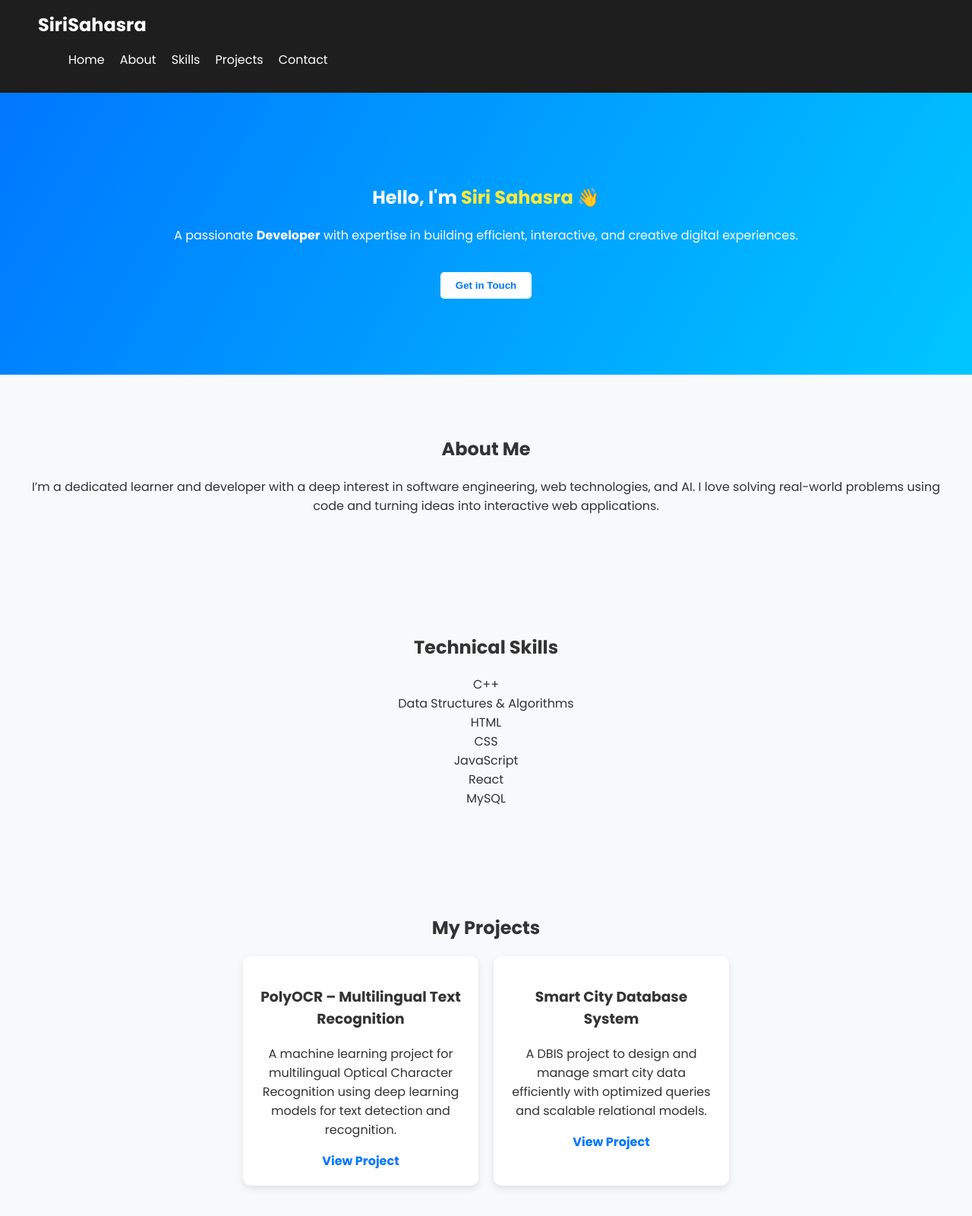
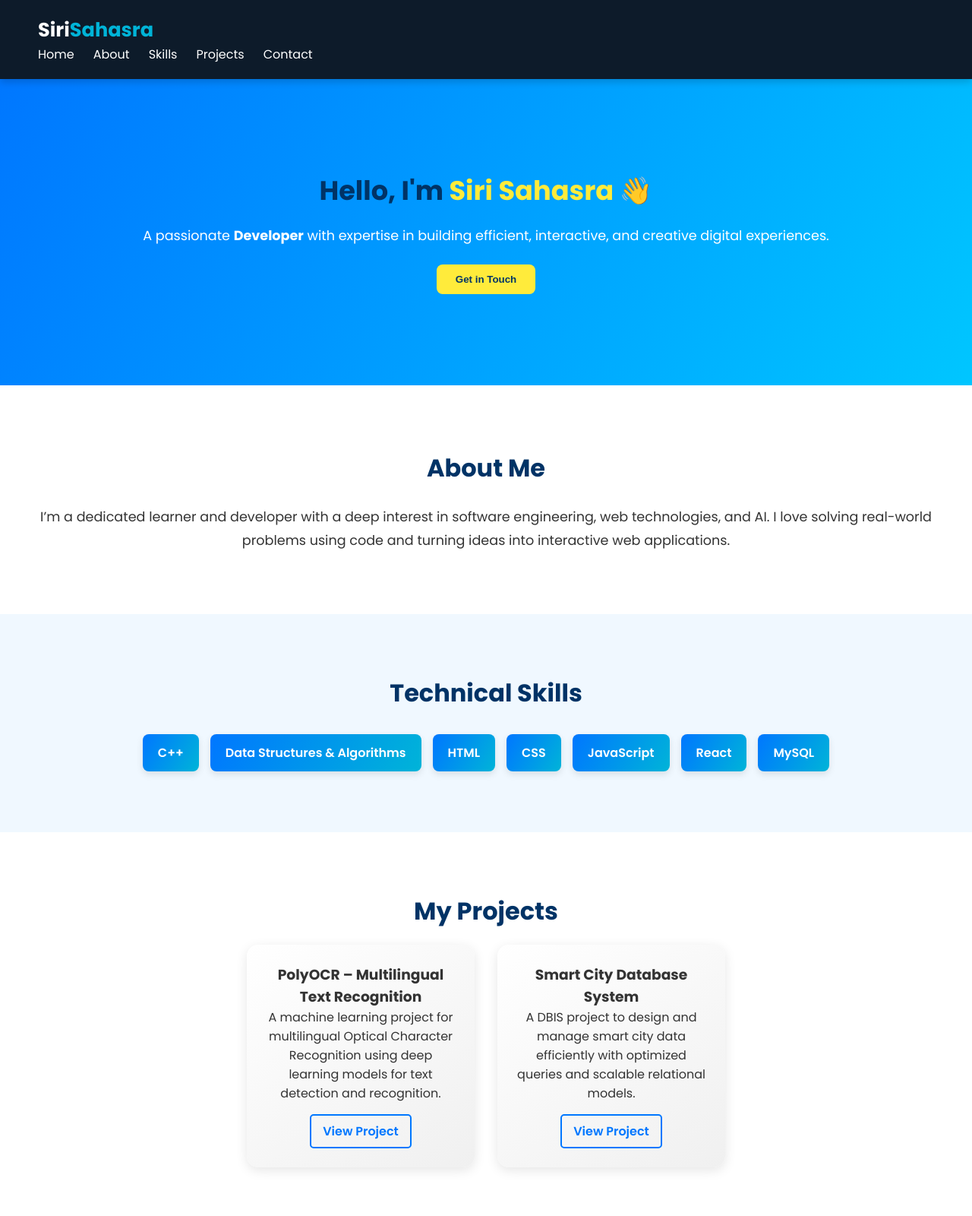
Before and after one commit to Sirisahasra/portfolio, a plain HTML site: page index.html in a window 1280 px wide. Shown: the top 1600 px of the page at 76% size. Drawn offline with Linux system fonts and the light colour scheme.

Commit message:
Update style.css

```diff
--- a/style.css
+++ b/style.css
@@ -1,33 +1,45 @@
+/* 🌈 Global Styling */
+* {
+  margin: 0;
+  padding: 0;
+  box-sizing: border-box;
+}
+
 body {
   font-family: 'Poppins', sans-serif;
-  margin: 0;
-  padding: 0;
-  background: #f8f9fa;
+  background: linear-gradient(180deg, #f7f8fc 0%, #e8f0ff 100%);
   color: #333;
   scroll-behavior: smooth;
+  overflow-x: hidden;
 }
 
+/* 🧭 Navbar */
 header {
-  background: #1e1e1e;
+  background: #0d1b2a;
   color: white;
-  padding: 15px 50px;
+  padding: 20px 50px;
   display: flex;
   justify-content: space-between;
   align-items: center;
   position: sticky;
   top: 0;
   z-index: 1000;
+  box-shadow: 0 3px 10px rgba(0,0,0,0.2);
 }
 
-header h1 {
-  margin: 0;
-  font-size: 1.5rem;
+.logo {
+  font-weight: 700;
+  font-size: 1.6rem;
+}
+
+.logo span {
+  color: #00b4d8;
 }
 
 nav ul {
   list-style: none;
   display: flex;
-  gap: 20px;
+  gap: 25px;
 }
 
 nav ul li a {
@@ -38,91 +50,160 @@ nav ul li a {
 }
 
 nav ul li a:hover {
-  color: #00c6ff;
+  color: #00b4d8;
 }
 
+/* 🦋 Hero Section */
 #hero {
   background: linear-gradient(120deg, #0077ff, #00c6ff);
   color: white;
-  padding: 100px 20px;
   text-align: center;
+  padding: 120px 20px;
+}
+
+#hero h2 {
+  font-size: 2.2rem;
 }
 
 #hero h2 span {
   color: #ffeb3b;
 }
 
+#hero p {
+  margin-top: 15px;
+  font-size: 1.1rem;
+}
+
 #hero button {
-  background: white;
-  color: #0077ff;
+  background: #ffeb3b;
+  color: #003366;
   border: none;
-  padding: 10px 20px;
-  border-radius: 5px;
-  margin-top: 20px;
+  padding: 12px 25px;
+  border-radius: 8px;
+  font-weight: 600;
+  margin-top: 25px;
   cursor: pointer;
-  font-weight: 600;
+  transition: all 0.3s ease;
 }
 
 #hero button:hover {
-  background: #ffeb3b;
+  background: #fff;
+  transform: scale(1.1);
 }
 
-section {
-  padding: 60px 20px;
+/* 💫 Section Headers */
+section h2 {
+  font-size: 2rem;
+  margin-bottom: 20px;
+  color: #003366;
+}
+
+/* 📜 About Section */
+#about {
+  background: white;
+  padding: 80px 20px;
+  text-align: center;
+  line-height: 1.8;
+  font-size: 1.1rem;
+  color: #333;
+}
+
+/* ⚙️ Skills Section */
+#skills {
+  background: #f0f8ff;
+  padding: 80px 20px;
   text-align: center;
 }
 
-.skills-list {
+.skills-container {
   display: flex;
+  flex-wrap: wrap;
   justify-content: center;
   gap: 15px;
-  flex-wrap: wrap;
-  padding: 0;
-  list-style: none;
+  margin-top: 30px;
 }
 
-.skills-list li {
-  background: #0077ff;
+.skill {
+  background: linear-gradient(120deg, #0077ff, #00b4d8);
   color: white;
-  padding: 10px 15px;
-  border-radius: 5px;
-  transition: transform 0.3s;
+  padding: 12px 20px;
+  border-radius: 8px;
+  font-weight: 600;
+  box-shadow: 0 4px 10px rgba(0,0,0,0.1);
+  transition: transform 0.3s, box-shadow 0.3s;
 }
 
-.skills-list li:hover {
+.skill:hover {
   transform: scale(1.1);
+  box-shadow: 0 6px 15px rgba(0,0,0,0.15);
+}
+
+/* 🚀 Projects */
+#projects {
+  background: white;
+  padding: 80px 20px;
+  text-align: center;
 }
 
 .project-grid {
   display: flex;
   justify-content: center;
-  gap: 20px;
+  gap: 30px;
   flex-wrap: wrap;
 }
 
 .project-card {
-  background: white;
-  padding: 20px;
-  border-radius: 10px;
-  width: 270px;
-  box-shadow: 0 4px 10px rgba(0,0,0,0.1);
-  transition: transform 0.3s, box-shadow 0.3s;
+  background: linear-gradient(145deg, #ffffff, #f0f0f0);
+  width: 300px;
+  padding: 25px;
+  border-radius: 15px;
+  box-shadow: 0 4px 15px rgba(0,0,0,0.1);
+  transition: transform 0.3s ease, box-shadow 0.3s ease;
 }
 
 .project-card:hover {
-  transform: translateY(-5px);
-  box-shadow: 0 6px 15px rgba(0,0,0,0.15);
+  transform: translateY(-8px);
+  box-shadow: 0 8px 20px rgba(0,0,0,0.2);
 }
 
-.project-card a {
+.project-link {
+  display: inline-block;
+  margin-top: 15px;
   color: #0077ff;
   text-decoration: none;
-  font-weight: bold;
+  font-weight: 600;
+  border: 2px solid #0077ff;
+  padding: 8px 15px;
+  border-radius: 5px;
+  transition: all 0.3s ease;
 }
 
+.project-link:hover {
+  background: #0077ff;
+  color: white;
+}
+
+/* ✉️ Contact */
+#contact {
+  background: #e8f0ff;
+  text-align: center;
+  padding: 80px 20px;
+}
+
+#contact a {
+  color: #0077ff;
+  text-decoration: none;
+}
+
+#contact a:hover {
+  text-decoration: underline;
+}
+
+/* 🦶 Footer */
 footer {
-  background: #1e1e1e;
+  background: #0d1b2a;
   color: white;
   text-align: center;
-  padding: 15px;
+  padding: 20px;
+  font-size: 0.9rem;
 }
```
